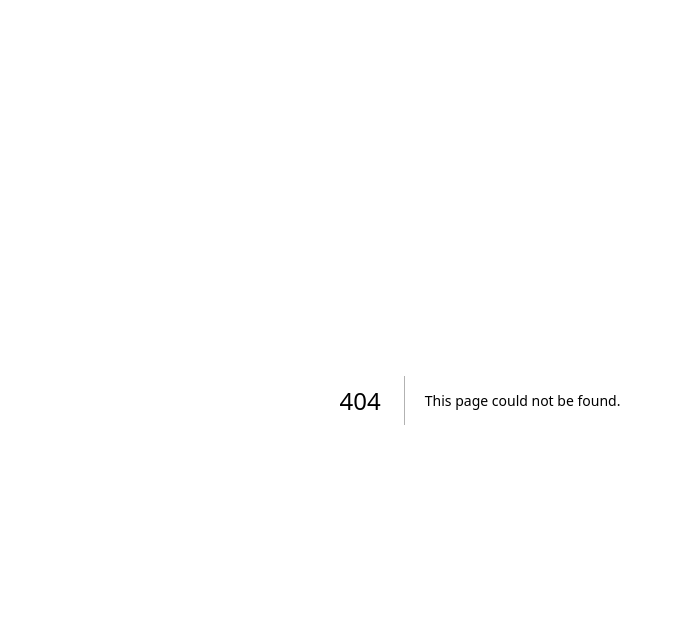
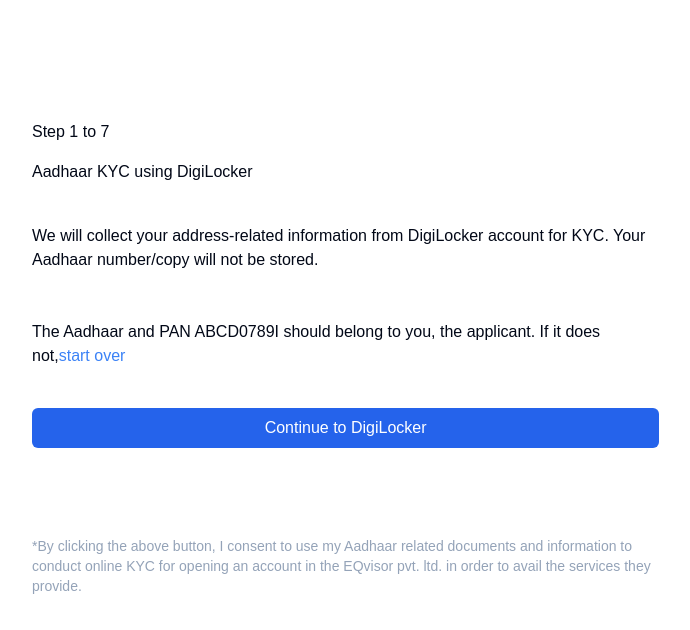
Before and after one commit to om0852/eqvisor, a Next.js app: page /digilocker in a window 1280 px wide. Before the commit this address had no page. Shown: the top 630 px of the page, without its empty margins (160-850 px from the left). Built offline with nearby package versions, Linux system fonts and the light colour scheme.

Commit message:
digilocker process page done

```diff
--- /dev/null
+++ b/src/app/(process)/digilocker/page.jsx
@@ -0,0 +1,32 @@
+import StepComponent from "@/components/StepComponent";
+import Link from "next/link";
+import React from "react";
+
+const Page = () => {
+  return (
+    <div className="w-full h-[100vh] flex items-center justify-center">
+      <div className="relative z-[5] w-[100%] md:w-[70%] h-[70%]">
+        <StepComponent
+          step={1}
+          totalStep={7}
+          description={"Aadhaar KYC using DigiLocker"}
+        />
+        <div className="relative bg-white z-[5]  rounded-xl flex flex-col gap-10 w-[70%] pt-[3vh] pb-[5vh] h-[70%]">
+          <p>
+            We will collect your address-related information from DigiLocker
+            account for KYC. Your Aadhaar number/copy will not be stored.
+            <br></br>
+            <br></br>
+            <br></br>
+            The Aadhaar and PAN ABCD0789I should belong to you, the applicant.
+            If it does not,<Link className="text-blue-500" href={"/panprocess"}>start over</Link>
+          </p>
+          <button className="w-full rounded-md bg-blue-600 py-2 text-white">Continue to DigiLocker</button>
+<p className="text-slate-400 text-sm pt-[6vh]">*By clicking the above button, I consent to use my Aadhaar related documents and information to conduct online KYC for opening an account in the EQvisor pvt. ltd. in order to avail the services they provide.</p>
+        </div>
+      </div>
+    </div>
+  );
+};
+
+export default Page;
--- a/src/app/(process)/panprocess/page.jsx
+++ b/src/app/(process)/panprocess/page.jsx
@@ -1,37 +1,68 @@
+"use client";
+import React, { useState } from "react";
 import Input from "@/components/Input";
 import StepComponent from "@/components/StepComponent";
 import Link from "next/link";
-import React from "react";
+import { toast } from "sonner";
+import { useRouter } from "next/navigation";
 
 const PanProcess = () => {
+  const router = useRouter();
+  const [name, setName] = useState("");
+  const [pan, setPan] = useState("");
+  const [dob, setDob] = useState("");
+
+  const handleContinue = () => {
+    if (!name || !pan || !dob) {
+      toast.error("Please fill out all fields.");
+      return;
+    }
+    router.push("digilocker");
+  };
+
+  // Set max date to today’s date
+  const today = new Date().toISOString().split("T")[0];
+  console.log(today);
+
   return (
     <div className="w-full h-[100vh] flex items-center justify-center">
-      <div className="w-[70%] h-[70%]">
+      <div className="absolute top-[-3vh] right-[-70vh] w-[100vh] md:w-[200vh] h-[100vh] bg-blue-400 rounded-bl-full "></div>
+      <div className="relative z-[5] w-[100%] md:w-[70%] h-[70%]">
         <StepComponent
           step={1}
           totalStep={7}
           description={"Starting with your PAN"}
         />
-        <div className="login-shadow flex flex-col gap-10 w-[70%] p-[10vh] pb-[5vh] h-[70%]">
+        <div className="relative bg-white z-[5] login-shadow rounded-xl flex flex-col gap-10 w-[70%] p-[10vh] pb-[5vh] h-[70%]">
           <input
             type="text"
-            className="w-[100%] outline-none border-b-2 border-gray-600"
+            className="z-5 w-[100%] outline-none border-b-2 border-gray-600"
             placeholder="Enter name as per PAN"
+            value={name}
+            onChange={(e) => setName(e.target.value)}
           />
           <div className="w-full flex items-center py-[2vh] gap-8">
             <input
               type="text"
-              className="w-[90%] outline-none border-b-2 border-gray-600"
+              className="z-5 w-[90%] outline-none border-b-2 border-gray-600"
               placeholder="Enter PAN"
+              value={pan}
+              onChange={(e) => setPan(e.target.value)}
             />
             <input
               type="date"
-              className=" w-[90%] outline-none border-b-2 border-gray-600"
+              className="z-5 w-[90%] outline-none border-b-2 border-gray-600"
               placeholder="DOB"
+              max={today}
+              value={dob}
+              onChange={(e) => setDob(e.target.value)}
             />
           </div>
           <div className="w-full h-full flex items-end justify-end text-bottom">
-            <Link className="text-blue-500 flex gap-2 items-center" href="/">
+            <p
+              className="text-blue-500 flex gap-2 items-center cursor-pointer"
+              onClick={handleContinue}
+            >
               Continue
               <svg
                 xmlns="http://www.w3.org/2000/svg"
@@ -47,7 +78,7 @@ const PanProcess = () => {
                   d="m8.25 4.5 7.5 7.5-7.5 7.5"
                 />
               </svg>
-            </Link>
+            </p>
           </div>
         </div>
       </div>
```
